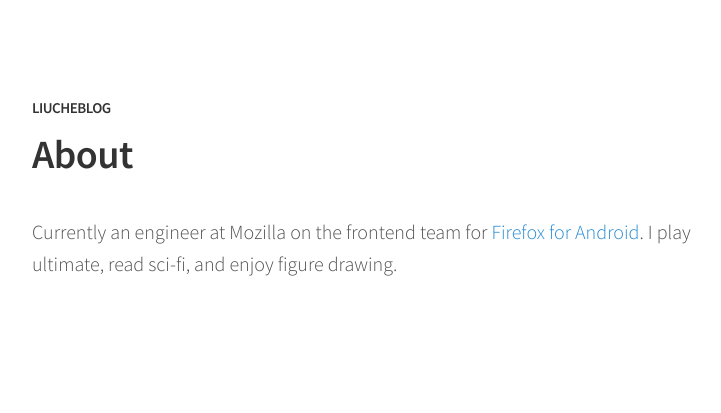
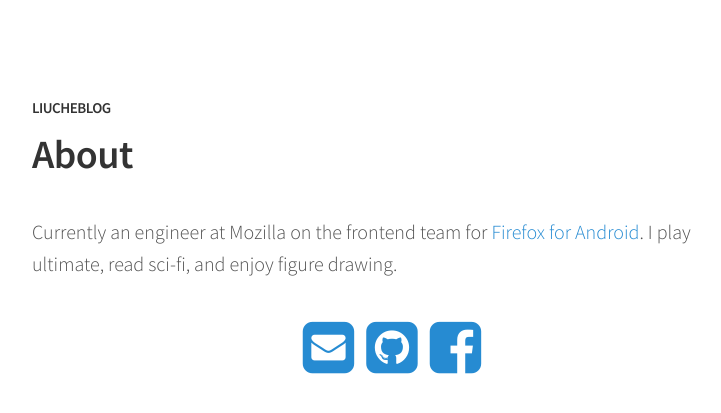
Before and after one commit to liuche/liuche.github.io, a Jekyll site: the page built from about.md, in a window 1280 px wide. Shown: the top 413 px of the page, without its empty margins (248-969 px from the left). Built offline with Jekyll 4.4.1, drawn with Linux system fonts in a browser that asks for light colours; nearby versions of some CDN libraries; Markdown is read by kramdown in place of the engine named in the settings.

Commit message:
Typos + about.

```diff
--- a/_config.yml
+++ b/_config.yml
@@ -3,7 +3,10 @@
 # # # # # # # #
 
 # Basic
-name:               "liucheblog"
+name:               liucheblog
+email:              liuche@mozilla.com
+github_username:    liuche
+facebook_username:  cxliu
 
 # URL
 baseurl:            "" #For Root Domain
--- a/_layouts/default.html
+++ b/_layouts/default.html
@@ -6,6 +6,7 @@
   <title>{% if page.title %}{{ page.title }}{% else %}{{ site.name }}{% endif %}</title>
   <link rel="stylesheet" href="//fonts.googleapis.com/css?family=Source+Sans+Pro:300,300i,600">
   <link rel="stylesheet" href="{{ site.baseurl }}/style.css">
+  <link rel="stylesheet" href="//maxcdn.bootstrapcdn.com/font-awesome/4.3.0/css/font-awesome.min.css">
   </head>
 <body>
   <div class="container">
--- a/about.md
+++ b/about.md
@@ -3,3 +3,9 @@ title: About
 permalink: /about/
 ---
 Currently an engineer at Mozilla on the frontend team for [Firefox for Android](https://play.google.com/store/apps/details?id=org.mozilla.firefox). I play ultimate, read sci-fi, and enjoy figure drawing.
+
+<span class="contacticon center">
+	<a href="mailto:{{site.email}}"><i class="fa fa-envelope-square"></i></a>
+	<a href="https://github.com/{{site.github_username}}"><i class="fa fa-github-square"></i></a>
+  <a href="https://facebook.com/{{site.facebook_username}}"><i class="fa fa-facebook-square"></i></a>
+</span>
--- a/style.scss
+++ b/style.scss
@@ -378,6 +378,15 @@ tbody tr:nth-child(odd) th {
   }
 }
 
+.contacticon {
+font-size: 60px;
+display:block;
+margin: 10px;
+}
+.center{
+text-align: center;
+}
+
 .highlight .hll { background-color: #ffffcc }
 .highlight .c { color: #999988; font-style: italic } /* Comment */
 .highlight .err { color: #a61717; background-color: #e3d2d2 } /* Error */
```
Also changed, not shown: _posts/2016-05-30-googlio.md (+3 -3 lines).
